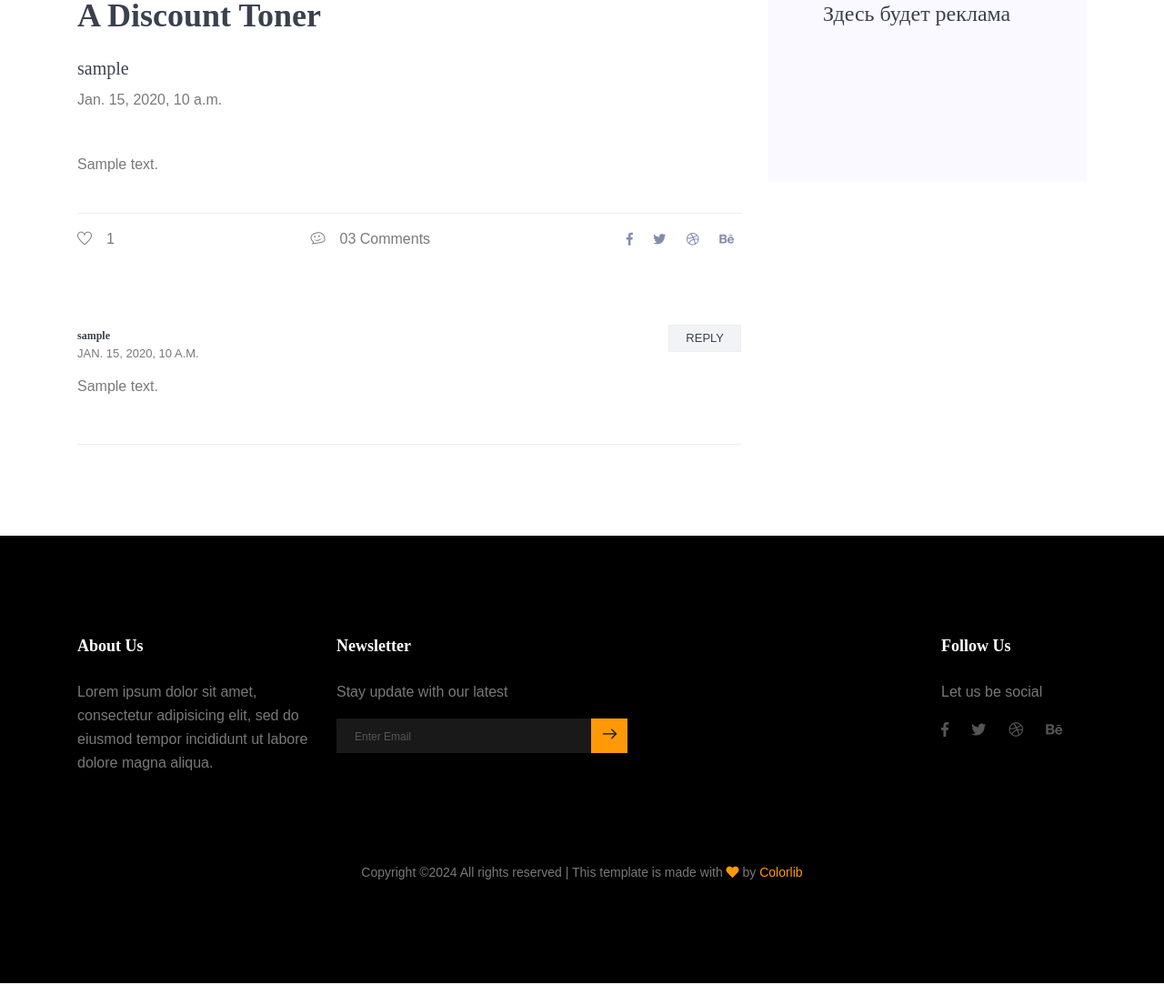
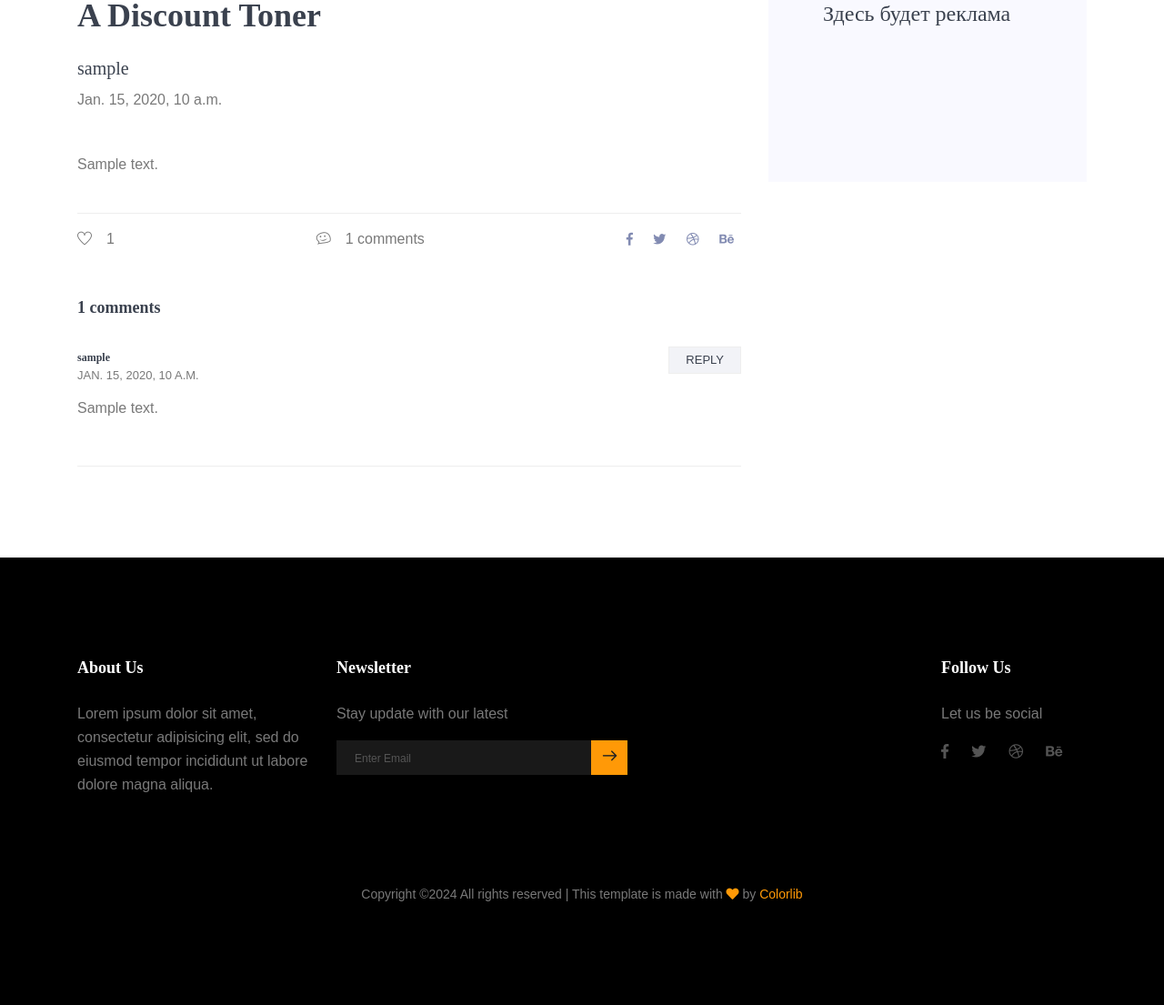
Before and after one commit to Enr1c0Pucc1/django111, a Django app: a page that uses blog-backend-master/templates/blog-details.html in a window 1280 px wide. Shown: the part 968-2073 px from the top of the page at 91% size. Before the commit the page ends 2049 px from the top, so only its background shows below. Run offline with Django 3.2, Linux system fonts and the light colour scheme; tables that the repository leaves empty hold one stand-in row (values such as "Sample post"); parts of the project's set-up code (start-up, migrations or seed data) failed here and were passed over; some libraries are stand-ins or nearby versions.

Commit message:
add comments to post page.

```diff
--- a/blog-backend-master/templates/blog-details.html
+++ b/blog-backend-master/templates/blog-details.html
@@ -82,7 +82,7 @@
               <p>{{post.text}}</p>
               <div class="news_d_footer flex-column flex-sm-row">
                 <a href="#"><span class="align-middle mr-2"><i class="ti-heart"></i></span>{{post.likes_amount}}</a>
-                <a class="justify-content-sm-center ml-sm-auto mt-sm-0 mt-2" href="#"><span class="align-middle mr-2"><i class="ti-themify-favicon"></i></span>03 Comments</a>
+                <a class="justify-content-sm-center ml-sm-auto mt-sm-0 mt-2" href="#"><span class="align-middle mr-2"><i class="ti-themify-favicon"></i></span>{{post.comments|length}} comments</a>
                 <div class="news_socail ml-sm-auto mt-sm-0 mt-2">
                   <a href="#"><i class="fab fa-facebook-f"></i></a>
                   <a href="#"><i class="fab fa-twitter"></i></a>
@@ -94,7 +94,7 @@
 
 
             <div class="comments-area">
-              <h4>{{post.comments_amount}}</h4>
+              <h4>{{post.comments|length}} comments</h4>
               <div class="comment-list">
                 {% for comment in post.comments %}
                 <div class="single-comment justify-content-between d-flex">
@@ -214,6 +214,6 @@
     </footer>
     <!--================ End Footer Area =================-->
 
-    <script src="/home/olga/Desktop/Мои проекты/блог/scripts.js"></script>
+    <script src="{%static 'scripts.js'%}"></script>
   </body>
 </html>
```
